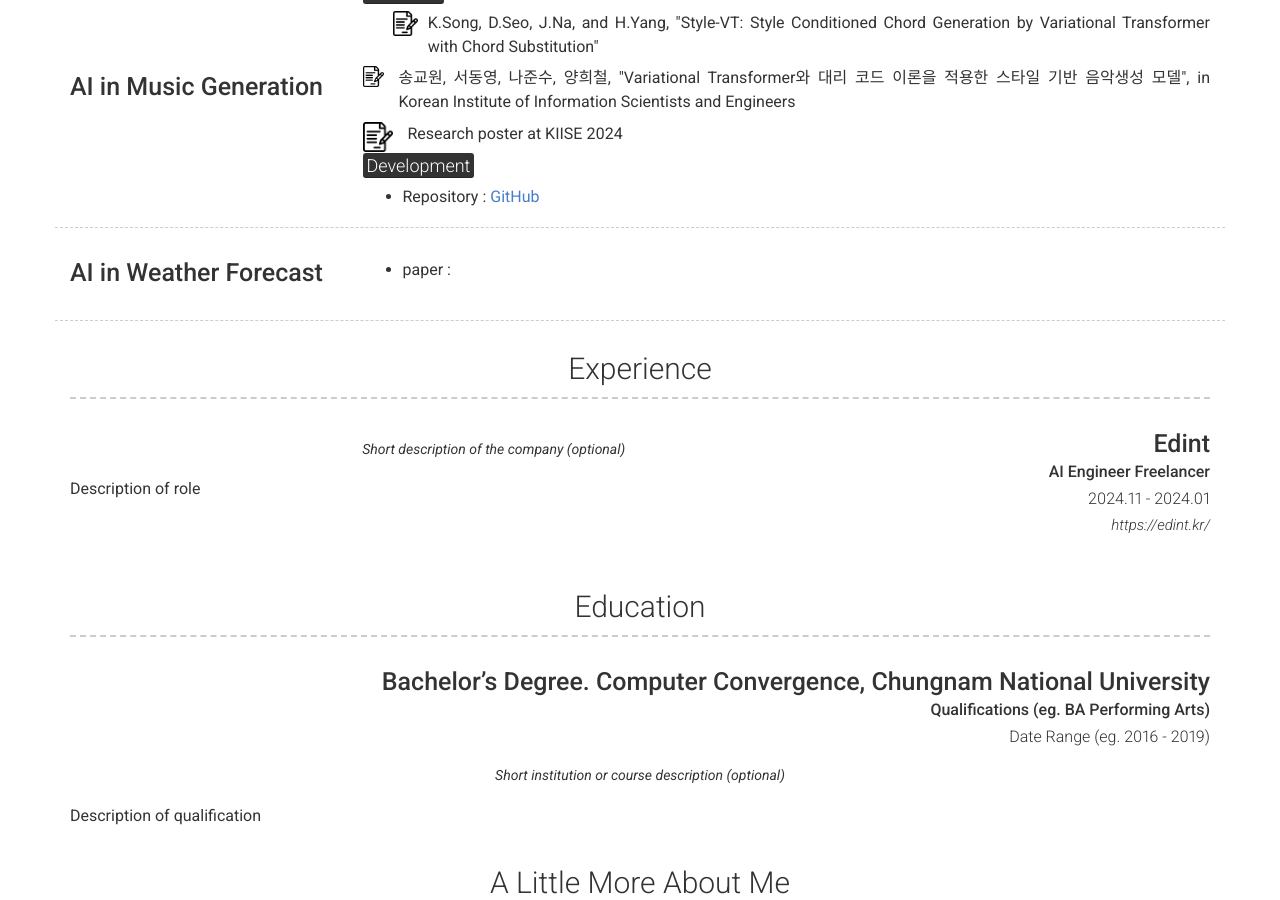
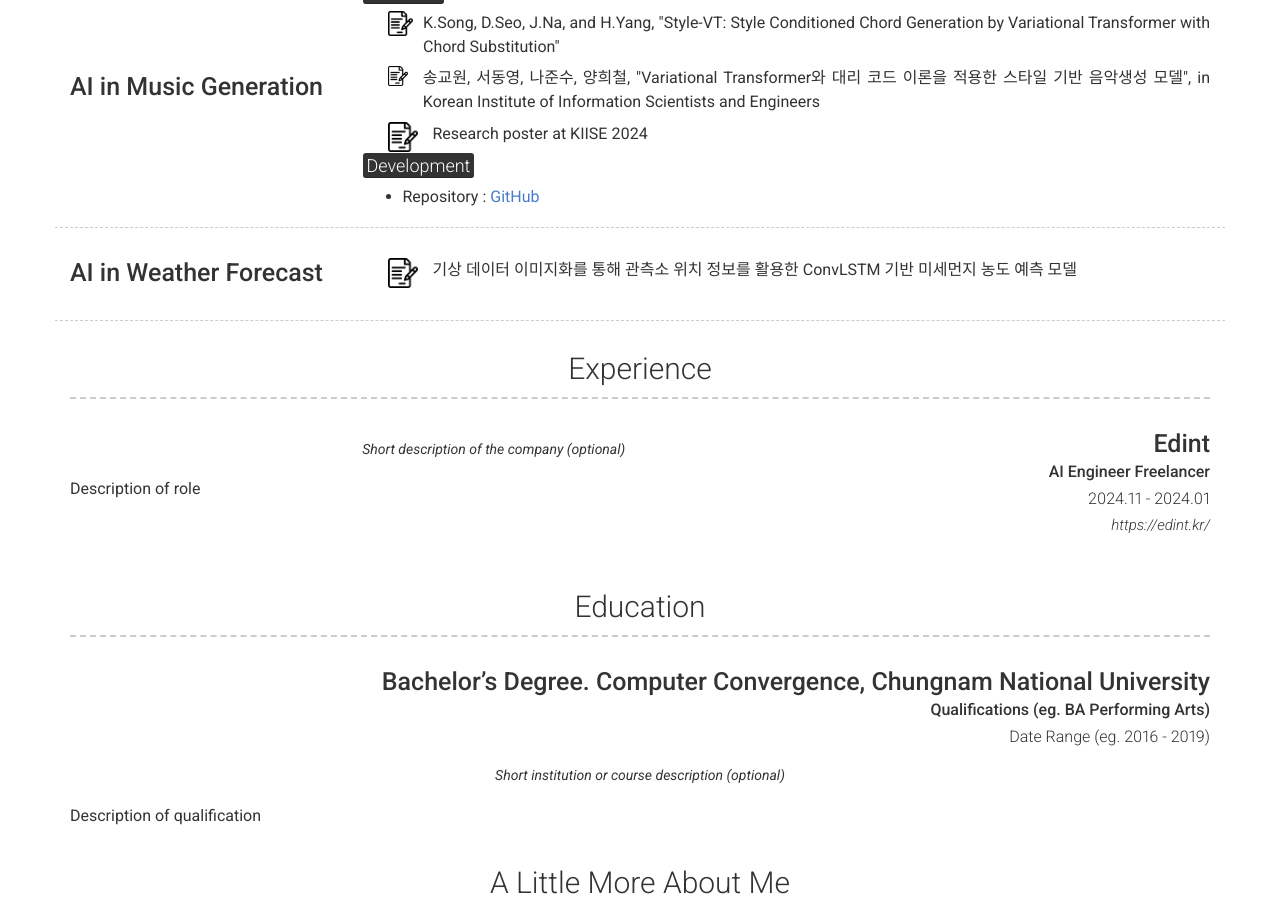
Before and after one commit to tim000519/tim000519.github.io, a Jekyll site: the page built from index.md, in a window 1280 px wide and 900 px high, scrolled down 651 px. Built offline with Jekyll 4.4.1, drawn with Linux system fonts in a browser that asks for light colours; nearby versions of some CDN libraries.

Commit message:
Update _config.yml

```diff
--- a/_config.yml
+++ b/_config.yml
@@ -73,7 +73,7 @@
         description: |
           ## <mark style="margin-bottom: 30px;">Research</mark>
 
-          <div style="display: flex; align-items: flex-start; margin-left: 30px;">
+          <div style="display: flex; align-items: flex-start; margin-left: 25px;">
             <a href="/pdf/Access.pdf" target="_blank" style="margin-right: 5px;">
               <img src="/images/contract.png" alt="PDF" width="30" style="vertical-align: top;">
             </a>
@@ -82,7 +82,7 @@
             </p>
           </div>
 
-          <div style="display: flex; align-items: flex-start;">
+          <div style="display: flex; align-items: flex-start; margin-left: 25px;">
             <a href="/pdf/style.pdf" target="_blank" style="margin-right: 10px;">
               <img src="/images/contract.png" alt="PDF" width="30" style="vertical-align: top;">
             </a>
@@ -91,7 +91,7 @@
             </p>
           </div>
 
-          <div style="display: flex; align-items: flex-start;">
+          <div style="display: flex; align-items: flex-start; margin-left: 25px;">
             <a href="/pdf/poster.pdf" target="_blank" style="margin-right: 10px;">
               <img src="/images/contract.png" alt="PDF" width="30" style="vertical-align: top;">
             </a>
@@ -108,7 +108,14 @@
                       # other value (or no value) means no border will be displayed
         title: AI in Weather Forecast
         description: |
-          - paper :
+          <div style="display: flex; align-items: flex-start; margin-left: 25px;">
+              <a href="/pdf/conv.pdf" target="_blank" style="margin-right: 10px;">
+                <img src="/images/contract.png" alt="PDF" width="30" style="vertical-align: top;">
+              </a>
+              <p style="margin-left: 5px; vertical-align: middle;">
+                기상 데이터 이미지화를 통해 관측소 위치 정보를 활용한 ConvLSTM 기반 미세먼지 농도 예측 모델
+              </p>
+            </div>
 
   - title: Experience
     layout: list
```
